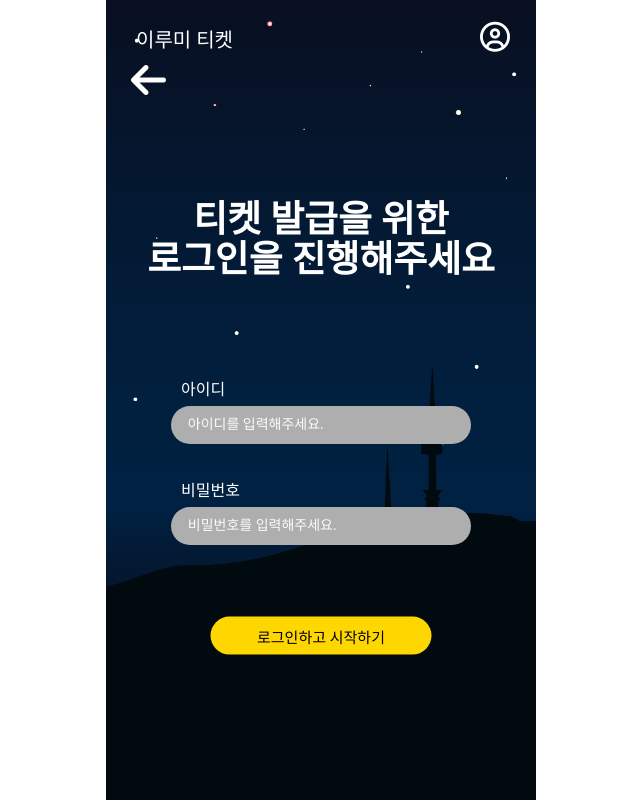
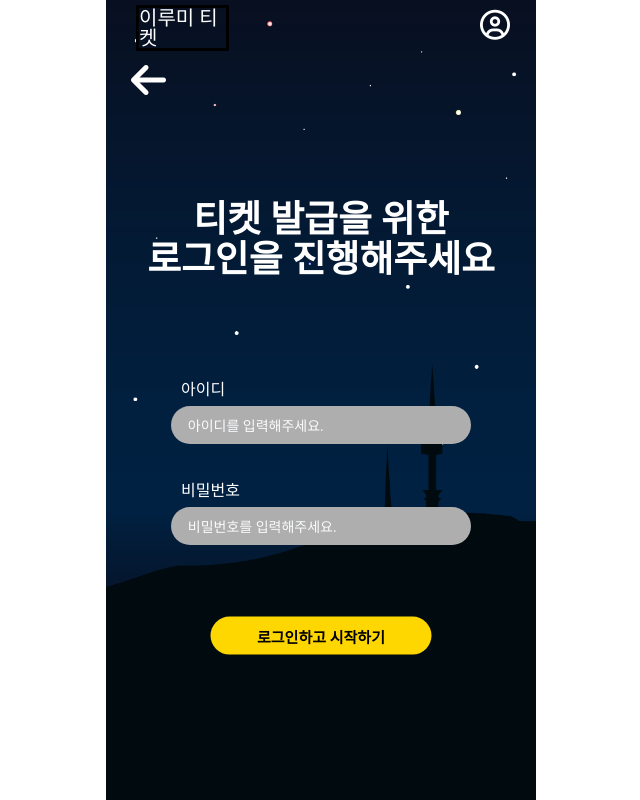
Before and after one commit to kickcha/simbathon_budddha, a Django app: page /accounts/real_login/ in a window 1280 px wide. Shown: the whole page, without its empty margins (319-959 px from the left). Run offline with Django 4.2, Linux system fonts and the light colour scheme; some libraries are stand-ins or nearby versions; some web fonts are replaced.

Commit message:
전체 css폰트 수정

```diff
--- a/Lumiticket/Lumiticket/static/css/base.css
+++ b/Lumiticket/Lumiticket/static/css/base.css
@@ -6,18 +6,26 @@
 }
 
 @font-face {
-    font-family: 'DONGGUK UNIVERSITY';
-    src: url("../fonts/DONGGUK UNIVERSITY.ttf");
+    font-family: 'GowunDodum-Regular';
+    src: url('https://cdn.jsdelivr.net/gh/projectnoonnu/noonfonts_2108@1.1/GowunDodum-Regular.woff') format('woff');
     font-weight: normal;
     font-style: normal;
 }
 
 @font-face {
-    font-family: 'DONGGUK UNIVERSITY';
-    src: url("../fonts/DONGGUK UNIVERSITY.otf");
+    font-family: 'CWDangamAsac-Bold';
+    src: url('https://cdn.jsdelivr.net/gh/projectnoonnu/noonfonts_2108@1.1/CWDangamAsac-Bold.woff') format('woff');
     font-weight: normal;
     font-style: normal;
 }
+
+@font-face {
+    font-family: 'HSBombaram3_Regular';
+    src: url('https://cdn.jsdelivr.net/gh/projectnoonnu/noonfonts_20-10@1.1/HSBombaram3_Regular.woff') format('woff');
+    font-weight: normal;
+    font-style: normal;
+}
+
 
 
 body {
@@ -40,7 +48,8 @@ body {
 }
 
 .nav-container {
-    position: absolute;
+    position: relative;
+    height: 55px;
     top: 0;
     left: 0;
     right: 0;
@@ -55,11 +64,14 @@ body {
 .logo{
     cursor: pointer;
     display: flex;
+    position: fixed;
     justify-content: space-between;
     align-items: center;
     list-style-type: none;
     text-decoration: none;
     margin: 30px;
+    width: 93px;
+    border: 3px solid;
     padding: 0;
 }
 
--- a/Lumiticket/Lumiticket/static/css/real_login.css
+++ b/Lumiticket/Lumiticket/static/css/real_login.css
@@ -63,29 +63,14 @@ a{
     src: url('https://cdn.jsdelivr.net/gh/projectnoonnu/noonfonts_2210-2@1.0/Tenada.woff2') format('woff2');
     font-weight: normal;
     font-style: normal;
-}
+    }
 
 @font-face {
-    font-family: 'ELAND_Choice_M';
-    src: url('https://cdn.jsdelivr.net/gh/projectnoonnu/noonfonts-20-12@1.0/ELAND_Choice_M.woff') format('woff');
+    font-family: 'GowunDodum-Regular';
+    src: url('https://cdn.jsdelivr.net/gh/projectnoonnu/noonfonts_2108@1.1/GowunDodum-Regular.woff') format('woff');
     font-weight: normal;
     font-style: normal;
-}
-
-@font-face {
-    font-family: 'DONGGUK UNIVERSITY';
-    src: url("../fonts/DONGGUK UNIVERSITY.ttf");
-    font-weight: normal;
-    font-style: normal;
-}
-
-@font-face {
-    font-family: 'DONGGUK UNIVERSITY';
-    src: url("../fonts/DONGGUK UNIVERSITY.otf");
-    font-weight: normal;
-    font-style: normal;
-}
-}
+    }
 
 * {
     box-sizing: border-box;
@@ -162,7 +147,7 @@ form{
     color:white;
     text-indent: 15px;
     font-weight: 180;
-    font-family: 'DONGGUK UNIVERSITY';
+    font-family: 'GowunDodum-Regular';
 }
 
 
@@ -172,7 +157,7 @@ form{
     right:5px;
     font-weight: 400;
     text-indent:5%;
-    font-family: 'DONGGUK UNIVERSITY';
+    font-family: 'GowunDodum-Regular';
 }
 
 input:focus{
@@ -197,7 +182,7 @@ input:focus{
     color:white;
     text-indent: 15px;
     font-weight: 180;
-    font-family: 'DONGGUK UNIVERSITY';
+    font-family: 'GowunDodum-Regular';
 }
 
 #password::placeholder {
@@ -206,7 +191,7 @@ input:focus{
     right:5px;
     font-weight: 400;
     text-indent:5%;
-    font-family: 'DONGGUK UNIVERSITY';
+    font-family: 'GowunDodum-Regular';
 }
 
 .start{
@@ -219,19 +204,19 @@ input:focus{
     height: 38px;
     font-size: 15px;
     border:none;
-    font-family: 'DONGGUK UNIVERSITY';
+    font-family: 'GowunDodum-Regular';
 }
 
 .id{
     left: 10px;
     position:relative;
-    font-family: 'DONGGUK UNIVERSITY';
+    font-family: 'GowunDodum-Regular';
 }
 
 .pass{
         left: 10px;
         position:relative;
-        font-family: 'DONGGUK UNIVERSITY';
+        font-family: 'GowunDodum-Regular';
 }
 
 /* .error-message{
--- a/Lumiticket/mainpage/templates/mainpage/intropage.html
+++ b/Lumiticket/mainpage/templates/mainpage/intropage.html
@@ -8,11 +8,12 @@
     <title>이루미티켓</title>
 </head>
 <body>
-    <div class="wallpaper"></div>
+    <div class="wallpaper">
     <!--배경이미지-->
     <span class="lumiticket">이루미티켓</span>
     <!--이루미티켓 텍스트-->
     <button type="button" onclick="location.href='/loadingpage/';">시작하기</button>
     <!--시작하기 버튼-->
+    </div>
 </body>
 </html>
--- a/Lumiticket/mainpage/templates/mainpage/loadingpage.html
+++ b/Lumiticket/mainpage/templates/mainpage/loadingpage.html
@@ -19,5 +19,5 @@
 <script>
     setTimeout(function() {
         window.location.href = "{% url 'mainpage:mainpage' %}";
-    }, 3000);  // 2초 대기 후에 loadingpage.html로 이동
+    }, 1500);  // 2초 대기 후에 loadingpage.html로 이동
 </script>
```
Also changed, not shown: Lumiticket/Lumiticket/static/css/detail.css (+5 -13 lines), Lumiticket/Lumiticket/static/css/intropage.css (+4 -25 lines), Lumiticket/Lumiticket/static/css/login.css (+7 -18 lines), Lumiticket/Lumiticket/static/css/mainpage.css (+10 -3 lines), Lumiticket/Lumiticket/static/css/mypage.css (+8 -8 lines), Lumiticket/Lumiticket/static/css/new.css (+8 -14 lines), Lumiticket/Lumiticket/static/css/qna.css (+9 -14 lines), Lumiticket/Lumiticket/static/css/qnadetail.css (+4 -18 lines), Lumiticket/Lumiticket/static/css/signup.css (+13 -20 lines), 1 other file.
